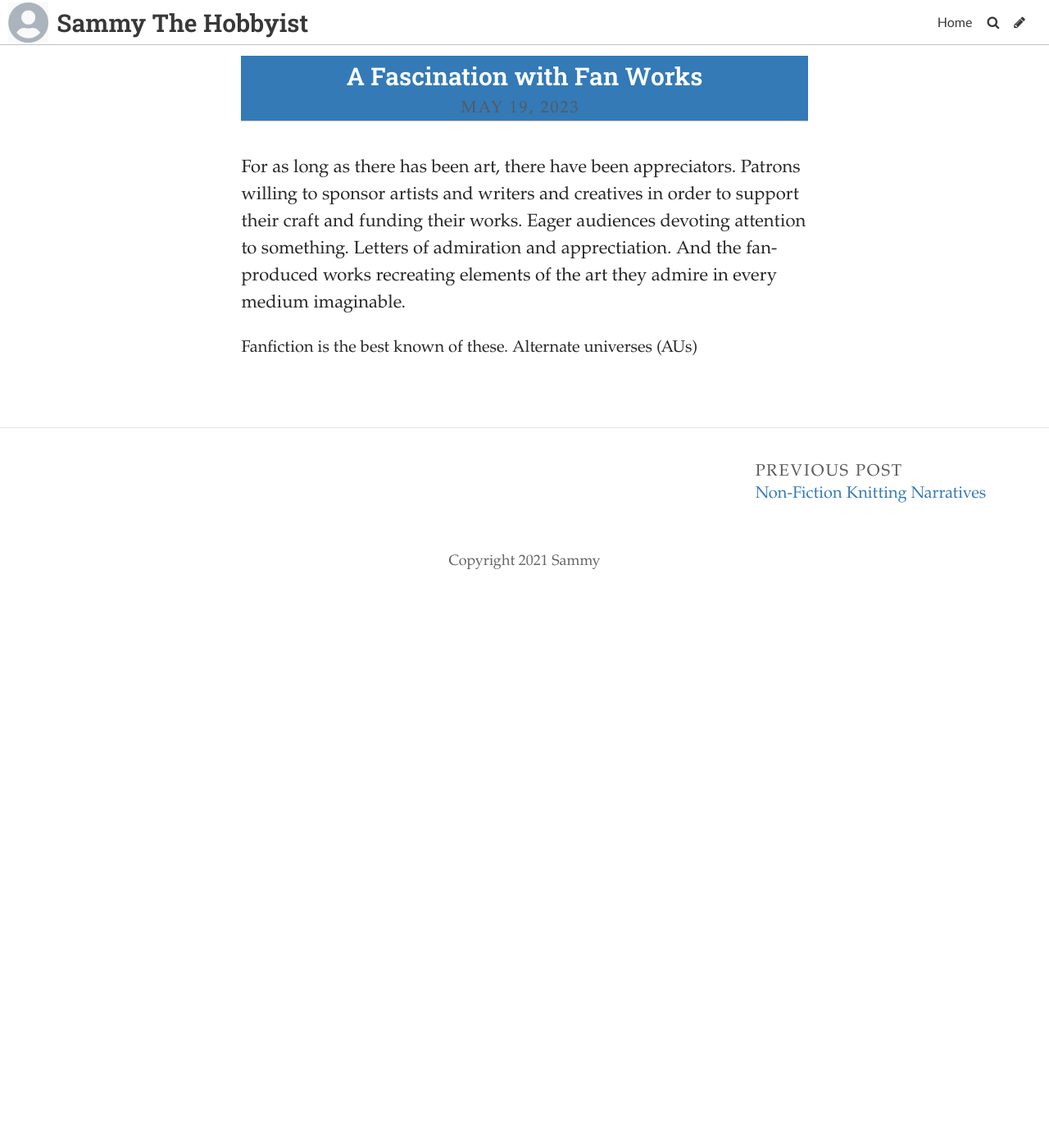
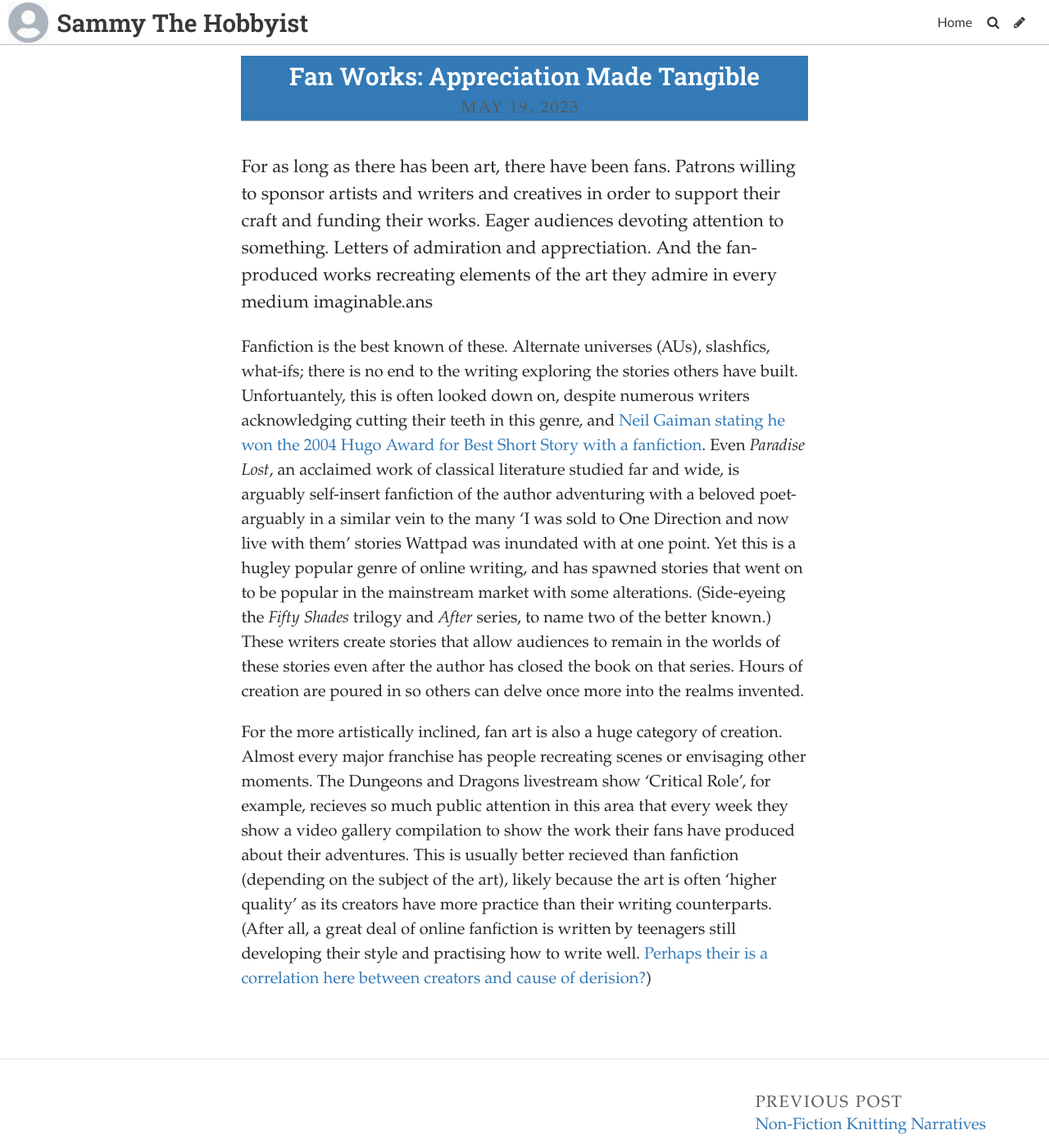
Before and after one commit to SammySpinsAYarn/Blog, a Jekyll site: the page built from _posts/2023-05-16-insert-a-title.md, in a window 1280 px wide and 1400 px high. Shown: the whole window at 82% size. Built offline with Jekyll 4.4.1, drawn with Linux system fonts in a browser that asks for light colours; some web fonts are replaced.

Commit message:
Update Post “2023-05-16-insert-a-title”

```diff
--- a/_posts/2023-05-16-insert-a-title.md
+++ b/_posts/2023-05-16-insert-a-title.md
@@ -1,10 +1,12 @@
 ---
 layout: post
-title: A Fascination with Fan Works
+title: "Fan Works: Appreciation Made Tangible"
 date: 2023-05-19T15:30:59.556Z
 title_color: "#ffffff"
 comments: false
 ---
-For as long as there has been art, there have been appreciators. Patrons willing to sponsor artists and writers and creatives in order to support their craft and funding their works. Eager audiences devoting attention to something. Letters of admiration and apprectiation. And the fan-produced works recreating elements of the art they admire in every medium imaginable.
+For as long as there has been art, there have been fans. Patrons willing to sponsor artists and writers and creatives in order to support their craft and funding their works. Eager audiences devoting attention to something. Letters of admiration and apprectiation. And the fan-produced works recreating elements of the art they admire in every medium imaginable.ans
 
-F﻿anfiction is the best known of these. Alternate universes (AUs)
+F﻿anfiction is the best known of these. Alternate universes (AUs), slashfics, what-ifs; there is no end to the writing exploring the stories others have built. Unfortuantely, this is often looked down on, despite numerous writers acknowledging cutting their teeth in this genre, and [Neil Gaiman stating he won the 2004 Hugo Award for Best Short Story with a fanfiction](https://neil-gaiman.tumblr.com/post/655051316456996864/do-you-consider-fanfiction-legitimate-writing). Even *Paradise Lost*, an acclaimed work of classical literature studied far and wide, is arguably self-insert fanfiction of the author adventuring with a beloved poet- arguably in a similar vein to the many 'I was sold to One Direction and now live with them' stories Wattpad was inundated with at one point. Yet this is a hugley popular genre of online writing, and has spawned stories that went on to be popular in the mainstream market with some alterations. (Side-eyeing the *Fifty Shades* trilogy and *After* series, to name two of the better known.) These writers create stories that allow audiences to remain in the worlds of these stories even after the author has closed the book on that series. Hours of creation are poured in so others can delve once more into the realms invented.
+
+F﻿or the more artistically inclined, fan art is also a huge category of creation. Almost every major franchise has people recreating scenes or envisaging other moments. The Dungeons and Dragons livestream show 'Critical Role', for example, recieves so much public attention in this area that every week they show a video gallery compilation to show the work their fans have produced about their adventures. This is usually better recieved than fanfiction (depending on the subject of the art), likely because the art is often 'higher quality' as its creators have more practice than their writing counterparts. (After all, a great deal of online fanfiction is written by teenagers still developing their style and practising how to write well. [Perhaps their is a correlation here between creators and cause of derision?](https://www.youtube.com/watch?v=0B543Zkqq88))
```
